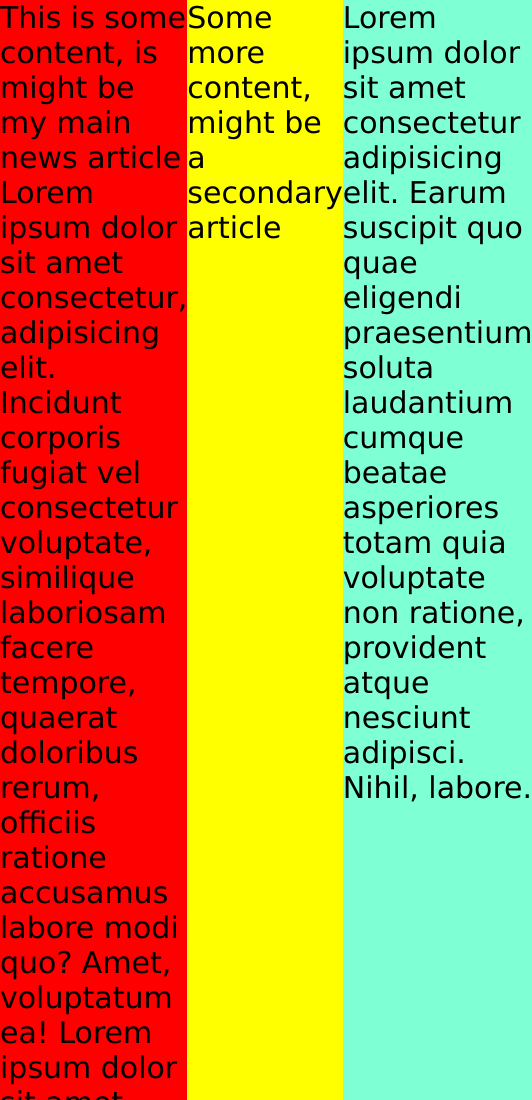
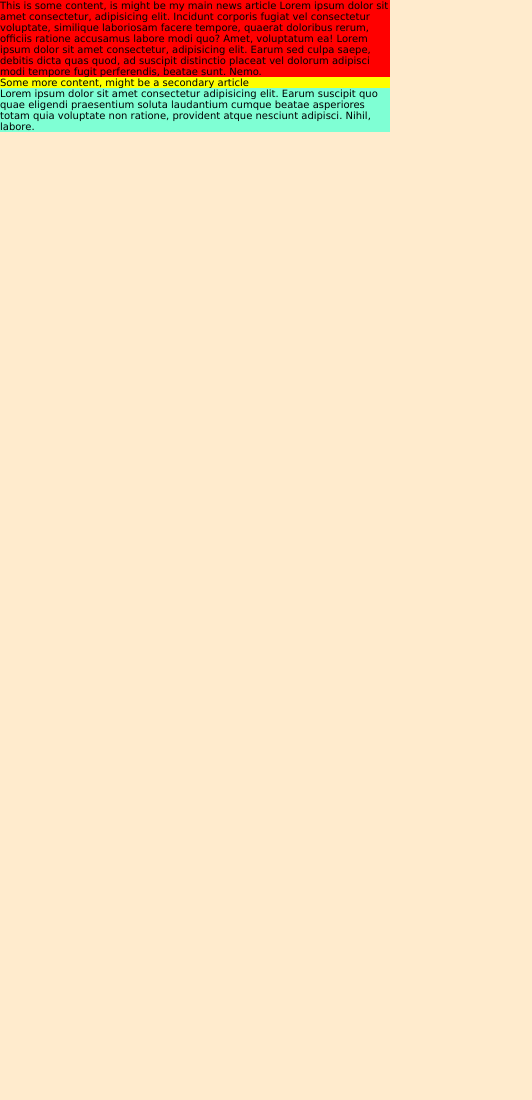
Before and after one commit to standrewscollege2018/2025-year-11-web-design-classwork-JustineLeeNZ, a plain HTML site: page grid_examples/grid-example.html in a window 390 px wide. Shown: the top 1100 px of the page, 532 px wide, since content can reach past the window. After the commit the page ends 844 px from the top, so only its background shows below. Drawn offline with Linux system fonts and the light colour scheme.

Commit message:
Added media query to style sheet
Is for 3 column example page - where columns are not all same width. Changes to single column layout when screen less than breakpoint width

```diff
--- a/grid_examples/styles.css
+++ b/grid_examples/styles.css
@@ -41,9 +41,26 @@ img {
 }
 
 .card {
-    background-color: blueviolet;
+    background-color: rgb(226, 98, 43);
     margin: 10px;
     padding: 5px;
     color: white;
     border-radius: 20px;
 }
+
+/* changes to full screen width when under 500px */
+@media only screen and (max-width: 500px) {
+    .content_container {
+        display: grid;
+        grid-template-columns: 1fr;
+}
+
+    body {
+        font-size: 10px;
+    }
+
+    .left_content {
+        border: 5px;
+    }
+
+}
```
